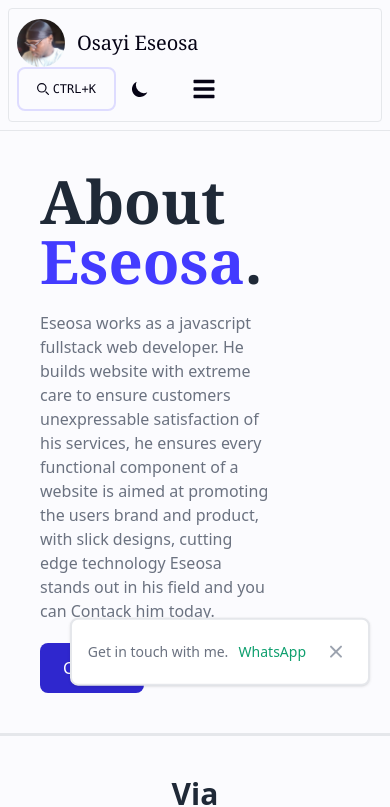
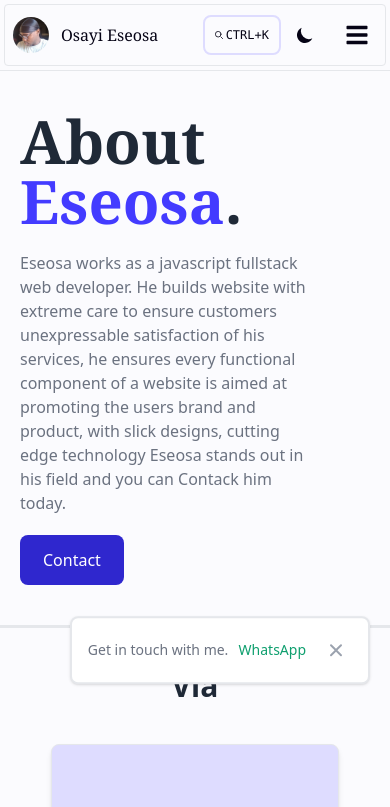
Before and after one commit to osayieseosa/osayieseosa, a Next.js app: page /about in a window 390 px wide. Shown: the top 807 px of the page. Built offline with nearby package versions, Linux system fonts and the light colour scheme; no server answers.

Commit message:
design updates

```diff
--- a/app/about/page.tsx
+++ b/app/about/page.tsx
@@ -9,9 +9,9 @@ export default function AboutPage() {
   return (
     <div className='divide-y-2'>
             <section className="flex justify-between items-center  py-10 border-y xl:border-hidden xl:rounded-xl">
-        <div className="px-10 space-y-5 lg:py-6">
+        <div className="px-5 sm:px-10 space-y-5 lg:py-6">
         <h2 className="text-6xl md:text-7xl max-w-xl font-serif w-11/12 sm:w-9/12 text-gray-800 dark:text-white font-semibold">About <span className=" text-accent-light dark:text-accent-dark">Eseosa</span>.</h2>
-        <p className="w-9/12 font-normal text-gray-500 dark:text-gray-400">Eseosa works as a javascript fullstack web developer. He builds website with extreme care to ensure customers unexpressable satisfaction of his services, he ensures every functional component of a website is aimed at promoting the users brand and product, with slick designs, cutting edge technology Eseosa stands out in his field and you can Contack him today.</p>
+        <p className="w-10/12 font-normal text-gray-500 dark:text-gray-400">Eseosa works as a javascript fullstack web developer. He builds website with extreme care to ensure customers unexpressable satisfaction of his services, he ensures every functional component of a website is aimed at promoting the users brand and product, with slick designs, cutting edge technology Eseosa stands out in his field and you can Contack him today.</p>
         <Button size='lg' className='bg-primary-light dark:bg-primary-dark'>Contact</Button>
         </div>
             <Image alt="feeling_proud" width={711.1879} height={669.68268} className="hidden lg:inline-flex h-40 lg:h-64 xl:h-72 mx-5" src="/images/undraw_feeling_proud_qne1.svg"/>
--- a/app/components/HeroComponent.tsx
+++ b/app/components/HeroComponent.tsx
@@ -8,7 +8,7 @@ export default function HeroComponent() {
     <section className="flex justify-between items-center  py-10 lg:py-0 border-y xl:border-hidden xl:rounded-xl">
         <div className="px-10 space-y-5 lg:py-6">
         <h5 className="font-extrabold text-xs text-gray-700 dark:text-gray-200">what is your story?</h5>
-        <h2 className="text-6xl md:text-7xl max-w-xl font-serif w-11/12 sm:w-9/12 text-gray-800 dark:text-white font-semibold"><span className=" text-accent-light dark:text-accent-dark">Eseosa</span>{" "} is a fullstack web developer.</h2>
+        <h2 className="text-5xl sm:text-6xl md:text-7xl max-w-xl font-serif w-11/12 sm:w-9/12 text-gray-800 dark:text-white font-semibold"><span className=" text-accent-light dark:text-accent-dark">Eseosa</span>{" "} is a fullstack web developer.</h2>
         <p className="w-9/12 font-normal text-gray-500 dark:text-gray-400 pb-6">In the bustling world of web development, Osayi Eseosa is a full-stack javascript web developer. He crafts  captivating and interactive web applications, bringing clients&apos; visions to life. Dive into a digital realm where innovation meets skill, led by his dedication to shaping exceptional online experience.</p>
         <a href="cv.pdf" download><Button size='lg' className="bg-primary-light dark:bg-primary-dark">Download CV</Button></a>
         </div>
--- a/app/components/NavbarComponent.tsx
+++ b/app/components/NavbarComponent.tsx
@@ -8,13 +8,13 @@ import Image from "next/image";
 export function NavbarComponent() {
 
   return (
-    <div className="m-2">
+    <div className="m-1 sm:m-2">
     <Navbar fluid border rounded className="bg-background-light dark:bg-background-dark text-text-light dark:text-text-dark">
       <Navbar.Brand href='/'>
-        <Image width={200} height={200} src="/images/avatar.png" className="mr-3 w-12 rounded-full" alt="Avatar" />
-        <span className="self-center whitespace-nowrap text-xl font-extralight font-serif dark:text-white">Osayi Eseosa</span>
+        <Image width={200} height={200} src="/images/avatar.png" className="mr-3 w-9 rounded-full" alt="Avatar" />
+        <span className="self-center whitespace-nowrap text-md font-extralight font-serif dark:text-white">Osayi Eseosa</span>
       </Navbar.Brand>
-      <div className="flex md:order-2 gap-6">
+      <div className="flex md:order-2 gap-3">
         <div className="flex gap-1">
         <SearchComponent />
         <DarkThemeToggle className="text-text-light dark:text-text-dark"/>
--- a/app/components/SearchComponent.tsx
+++ b/app/components/SearchComponent.tsx
@@ -6,7 +6,7 @@ export default function SearchComponent() {
 
 
   return (
-    <Button onClick={() => setOpenModal(true)} color="transparent" className="bg-transparent border-2 dark:border-secondary-dark border-secondary-light"><svg className=" my-[auto] w-3 h-3 " aria-hidden="true" xmlns="http://www.w3.org/2000/svg" fill="none" viewBox="0 0 20 20">
+    <Button size="xs" onClick={() => setOpenModal(true)} color="transparent" className="bg-transparent border-2 dark:border-secondary-dark border-secondary-light"><svg className=" my-[auto] w-2 h-2 " aria-hidden="true" xmlns="http://www.w3.org/2000/svg" fill="none" viewBox="0 0 20 20">
     <path stroke="currentColor" strokeLinecap="round" strokeLinejoin="round" strokeWidth="2" d="m19 19-4-4m0-7A7 7 0 1 1 1 8a7 7 0 0 1 14 0Z"/>
 </svg>&nbsp;<span className="font-mono text-xs flex my-auto">CTRL+K</span></Button>
 
```
